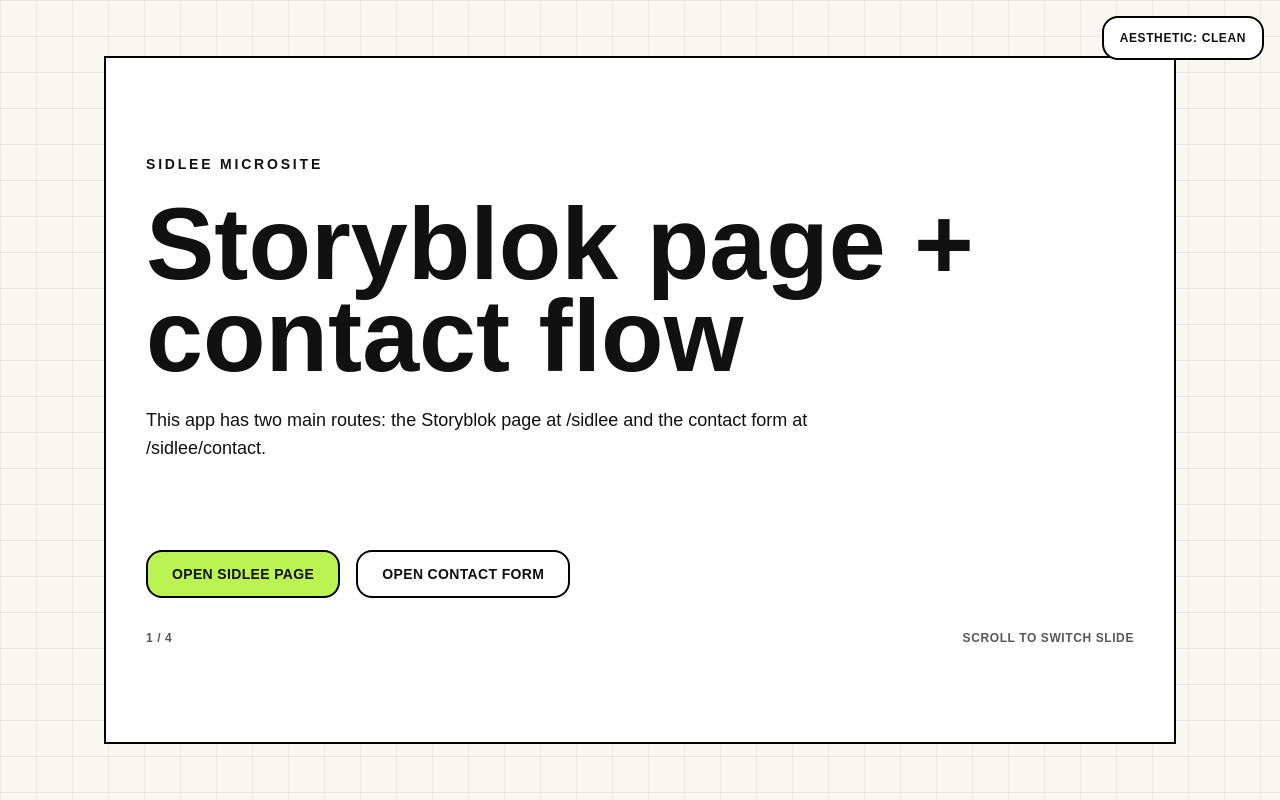
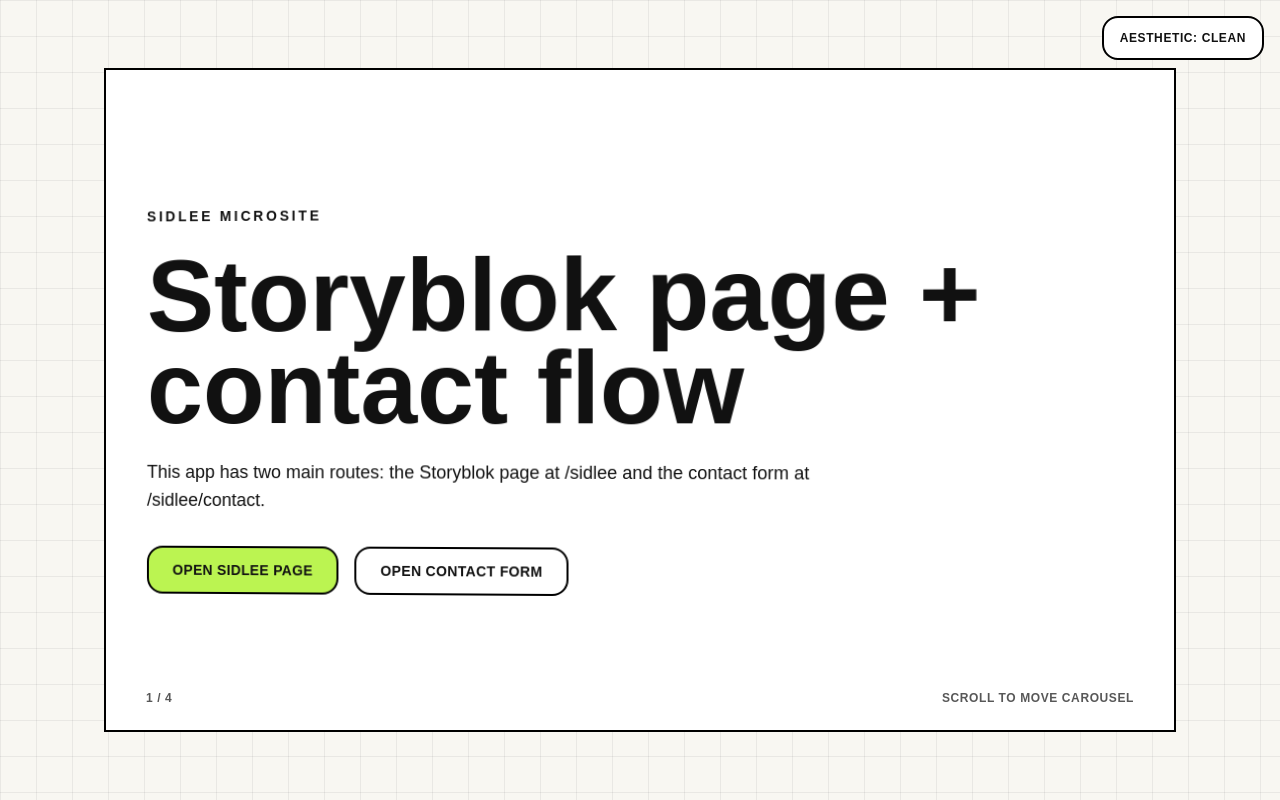
Before and after one commit to camilomon91/sidles, a Next.js app: page / in a window 1280 px wide. Built offline with nearby package versions, Linux system fonts and the light colour scheme; no server answers; what @storyblok/react would draw is missing.

Commit message:
Turn homepage slides into 3D horizontal carousel

```diff
--- a/src/components/home/HomeSlides.tsx
+++ b/src/components/home/HomeSlides.tsx
@@ -1,6 +1,6 @@
 "use client";
 
-import { AnimatePresence, motion } from "framer-motion";
+import { motion } from "framer-motion";
 import { useEffect, useMemo, useState } from "react";
 import Button from "@/components/ui/Button";
 
@@ -63,49 +63,47 @@
     const onWheel = (event: WheelEvent) => {
       event.preventDefault();
       if (locked) return;
-      if (Math.abs(event.deltaY) < 12) return;
+      if (Math.abs(event.deltaY) < 10) return;
+
+      const nextIndex = event.deltaY > 0 ? Math.min(index + 1, slides.length - 1) : Math.max(index - 1, 0);
+      if (nextIndex === index) return;
 
       locked = true;
-      if (event.deltaY > 0) {
-        setDirection(1);
-        setIndex((value) => Math.min(value + 1, slides.length - 1));
-      } else {
-        setDirection(-1);
-        setIndex((value) => Math.max(value - 1, 0));
-      }
+      setDirection(event.deltaY > 0 ? 1 : -1);
+      setIndex(nextIndex);
 
       window.setTimeout(() => {
         locked = false;
-      }, 500);
+      }, 560);
     };
 
     window.addEventListener("wheel", onWheel, { passive: false });
     return () => window.removeEventListener("wheel", onWheel);
-  }, [slides.length]);
-
-  const slide = slides[index];
+  }, [index, slides.length]);
 
   return (
     <main className="site-texture flex h-dvh items-center py-8">
       <div className="page-container w-full">
-        <section className="section-space relative overflow-hidden border-2 border-black bg-white p-6 md:p-10">
+        <section
+          className="section-space relative overflow-hidden border-2 border-black bg-white p-0"
+          style={{ perspective: "1400px" }}
+        >
+          <motion.div
+            className="flex w-full"
+            animate={{ x: `-${index * 100}%`, rotateY: direction > 0 ? -2.5 : 2.5 }}
+            transition={{ x: { duration: 0.55, ease: [0.22, 1, 0.36, 1] }, rotateY: { duration: 0.28 } }}
+            onAnimationComplete={() => setDirection(1)}
+            style={{ transformStyle: "preserve-3d" }}
+          >
+            {slides.map((slide, slideIndex) => (
+              <article
+                key={slide.id}
+                className="relative w-full shrink-0 p-6 md:p-10"
+                style={{ transform: `translateZ(${slideIndex === index ? 18 : -14}px) scale(${slideIndex === index ? 1 : 0.97})` }}
+              >
                 <p className="section-kicker">{slide.kicker}</p>
-
-          <div className="mt-6 min-h-[280px] md:min-h-[320px]">
-            <AnimatePresence custom={direction} mode="wait">
-              <motion.div
-                key={slide.id}
-                custom={direction}
-                initial={{ opacity: 0, x: direction > 0 ? 140 : -140 }}
-                animate={{ opacity: 1, x: 0 }}
-                exit={{ opacity: 0, x: direction > 0 ? -100 : 100 }}
-                transition={{ duration: 0.45, ease: "easeOut" }}
-              >
-                <h1 className="hero-title">{slide.title}</h1>
+                <h1 className="hero-title mt-6">{slide.title}</h1>
                 <p className="mt-6 max-w-3xl text-lg font-medium">{slide.description}</p>
-              </motion.div>
-            </AnimatePresence>
-          </div>
 
                 <div className="mt-8 flex flex-wrap gap-4">
                   <Button href="/sidlee">Open SIDLEE page</Button>
@@ -113,12 +111,17 @@
                     Open contact form
                   </Button>
                 </div>
+              </article>
+            ))}
+          </motion.div>
 
-          <div className="mt-8 flex items-center justify-between text-xs font-bold uppercase tracking-wider opacity-70">
+          <div className="pointer-events-none absolute inset-0 border-x-8 border-white/70" />
+
+          <div className="absolute bottom-6 left-6 right-6 flex items-center justify-between text-xs font-bold uppercase tracking-wider opacity-70 md:left-10 md:right-10">
             <span>
               {index + 1} / {slides.length}
             </span>
-            <span>Scroll to switch slide</span>
+            <span>Scroll to move carousel</span>
           </div>
         </section>
       </div>
```
Lines whose indentation alone changed are shown as unchanged.
